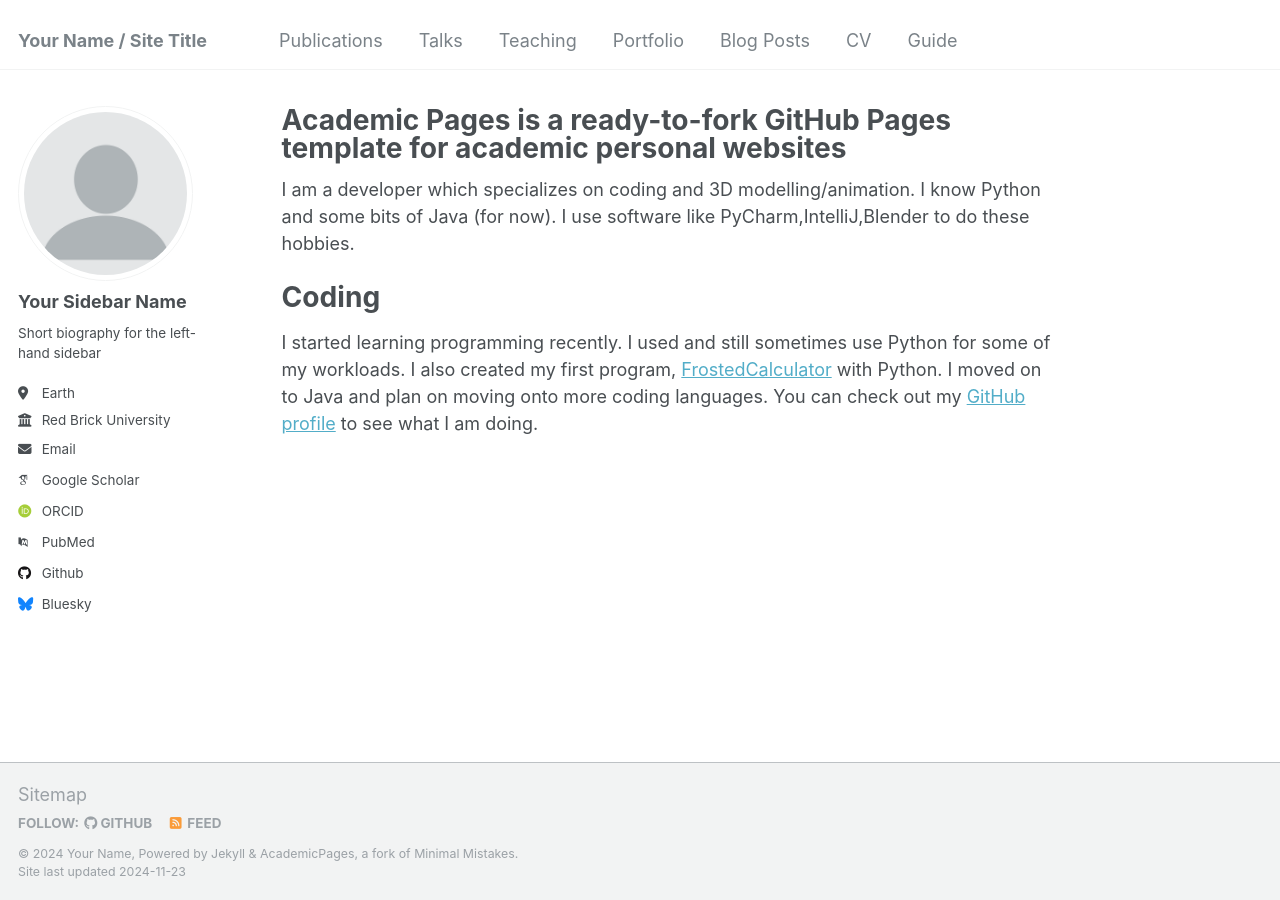
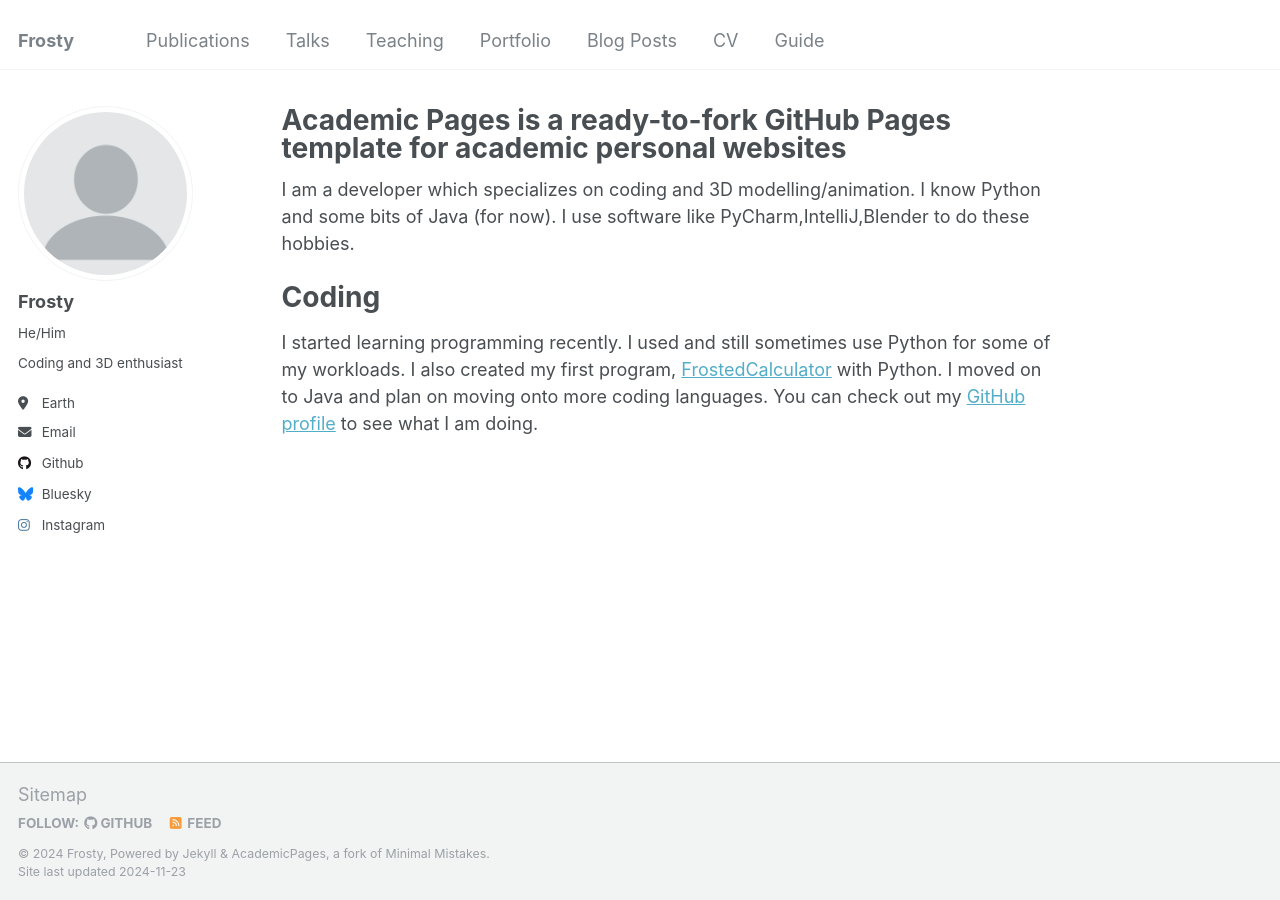
Before and after one commit to frostyisnothere213/frostyisnothere213.github.io, a Jekyll site: the page built from _pages/about.md, in a window 1280 px wide. Built offline with Jekyll 4.4.1, drawn with Linux system fonts in a browser that asks for light colours; some web fonts are replaced.

Commit message:
Update _config.yml

```diff
--- a/_config.yml
+++ b/_config.yml
@@ -8,13 +8,13 @@
 
 # Basic Site Settings
 locale                   : "en-US"
-title                    : "Your Name / Site Title"
+title                    : "Frosty"
 title_separator          : "-"
-name                     : &name "Your Name"
-description              : &description "personal description"
-url                      : https://academicpages.github.io # the base hostname & protocol for your site e.g. "https://[your GitHub username].github.io"
+name                     : &name "Frosty"
+description              : &description "Coding and 3D enthusiast"
+url                      : https://frostyisnothereok213.github.io # the base hostname & protocol for your site e.g. "https://[your GitHub username].github.io"
 baseurl                  : "" # the subpath of your site, e.g. "/blog"
-repository               : "academicpages/academicpages.github.io"
+repository               : "frostyisnothere213/frostyisnothere213.github.io"
 
 # Site Author - The following control what appear as part of the author content on the side bar.
 #               If a field is blank the icon and link will not appear, otherwise it will be shown.
@@ -22,29 +22,19 @@ repository               : "academicpages/academicpages.github.io"
 author:
   # Biographic information
   avatar           : "profile.png"
-  name             : "Your Sidebar Name"
-  pronouns         : # example: "she/her"
-  bio              : "Short biography for the left-hand sidebar"
+  name             : "Frosty"
+  pronouns         : "He/Him"
+  bio              : "Coding and 3D enthusiast"
   location         : "Earth"
-  employer         : "Red Brick University"
   uri              : # URL
-  email            : "none@example.org"
+  email            : "frostyisnothereok@gmail.com"
 
-  # Academic websites
-  arxiv            : # URL - Update with the correct link to your profile
-  googlescholar    : "https://scholar.google.com/citations?user=PS_CX0AAAAAJ"
-  impactstory      : # URL
-  orcid            : "http://orcid.org/yourorcidurl"
-  semantic         : # URL
-  pubmed           : "https://www.ncbi.nlm.nih.gov/pubmed/?term=john+snow"
-  researchgate     : # URL
-  scopus           : # URL
 
   # Repositories and software development
   bitbucket        : # Username - Update with your username on the site
   codepen          : # Username
   dribbble         : # Username
-  github           : "academicpages"
+  github           : "frostyisnothere213"
   kaggle           : # Username
   stackoverflow    : # User number or user number and name (i.e., use "1" or "1/jeff-atwood")
 
@@ -56,7 +46,7 @@ author:
   goodreads        : # Username
   google_plus      : # Username
   keybase          : # Username
-  instagram        : # Username
+  instagram        : frostyisthere
   lastfm           : # Username
   linkedin         : # Username
   mastodon         : # URL
```
